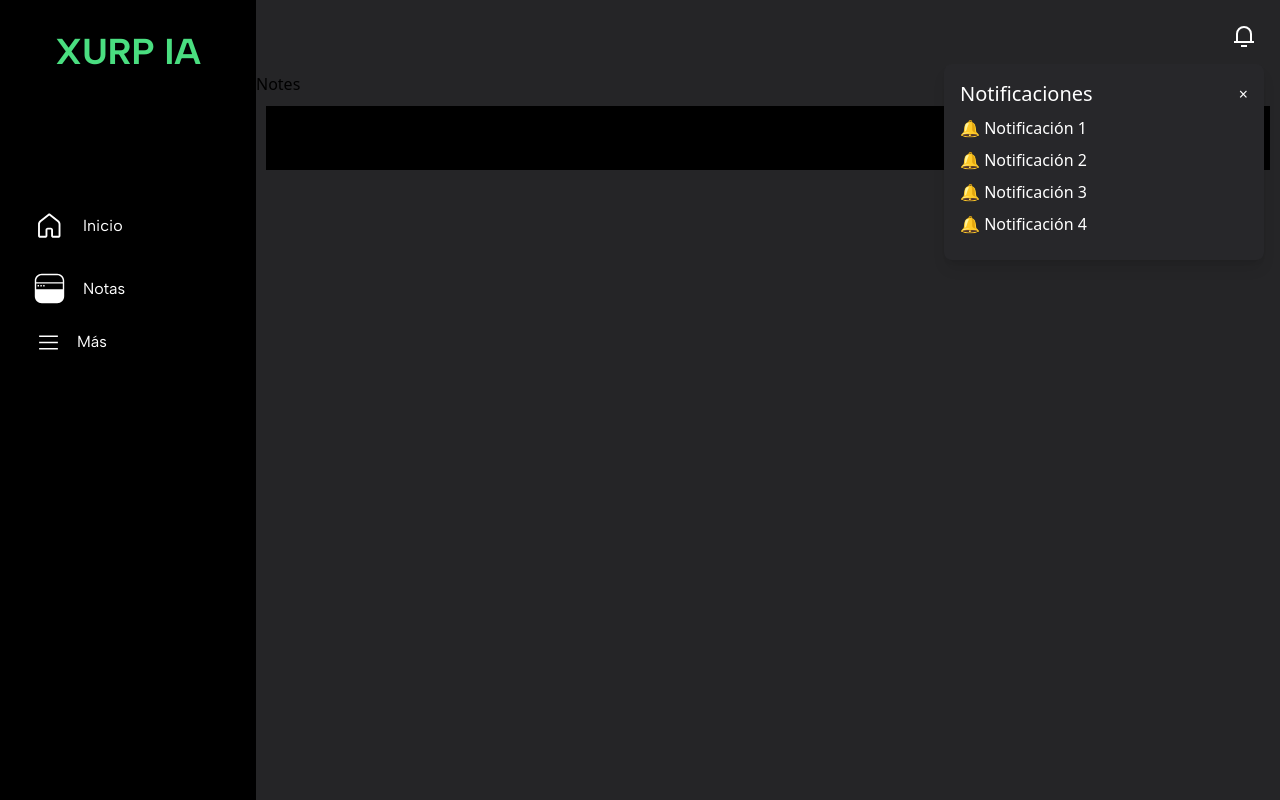
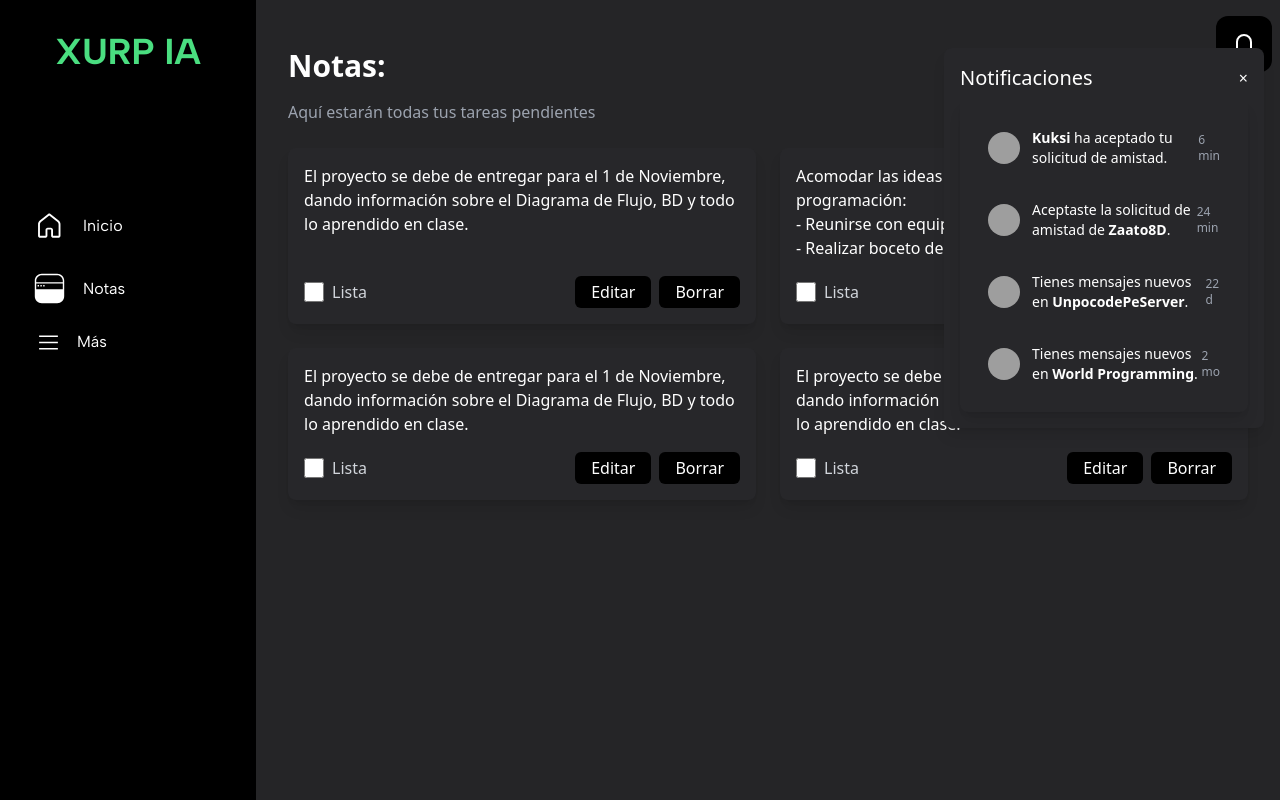
Before and after one commit to Mauroariza/xurpia-react, a React (Vite) app: page /Notes in a window 1280 px wide. Both pictures are taken after a click on the button 1244 px from the left and 36 px from the top of the page. Built offline with nearby package versions, Linux system fonts and the light colour scheme; grey boxes are pictures that could not be loaded.

Commit message:
Implementacion componentes Notes

```diff
--- a/src/pages/Home.tsx
+++ b/src/pages/Home.tsx
@@ -1,6 +1,6 @@
 export default function Home() {
   return (
-    <div className="dad font-albert container mx-auto p-4 text-white">
+    <div className="dad font-albert container mx-auto  text-white">
       <div className="input-buscar nav flex items-center justify-between mb-5">
         <div className="font-bold search flex w-full max-w-lg bg-[#343434] p-4 rounded-xl mr-3">
           <i className="bx bx-search text-xl mr-4" />
@@ -20,7 +20,7 @@ export default function Home() {
           />
         </div>
 
-        <button className="font-bold ml-10 bg-[#000000] py-4 px-6 rounded-xl hover:bg-zinc-700">
+        <button className="font-bold ml-13 mr-12 bg-[#000000] py-4 px-6 rounded-xl hover:bg-[#4ade80]">
           Buscar
         </button>
       </div>
--- a/src/pages/Layout.tsx
+++ b/src/pages/Layout.tsx
@@ -20,9 +20,10 @@ export const Layout = () => {
     <div className="flex bg-[#252527] h-screen">
       <SideBar />
       <div className="flex-1 flex flex-col">
-        <header className="p-4 flex justify-end">
+
+        <header className="p-2 flex justify-end items-center relative">
           <button
-            className="text-white p-2 rounded-full hover:bg-zinc-700"
+            className="fixed top-4 right-2 bg-[#000000] text-white p-4 rounded-xl hover:bg-[#4ade80]"
             onClick={toggleNotificacionesPopup}
           >
             <svg
@@ -36,7 +37,7 @@ export const Layout = () => {
             </svg>
           </button>
           {showNotificacionesPopup && (
-            <div className="absolute top-16 right-4 w-80 bg-zinc-800 p-4 rounded-lg shadow-lg z-50">
+            <div className="fixed top-12 right-4 w-80 bg-zinc-800 p-4 rounded-lg shadow-lg z-50">
               <div className="flex justify-between items-center mb-2">
                 <h3 className="text-xl text-white">Notificaciones</h3>
                 <button
@@ -50,6 +51,8 @@ export const Layout = () => {
             </div>
           )}
         </header>
+
+
         <main className="flex-1 overflow-y-auto">
           <Outlet />
         </main>
--- a/src/pages/Notificaciones.tsx
+++ b/src/pages/Notificaciones.tsx
@@ -1,14 +1,62 @@
-
-
 const Notificaciones = () => {
   return (
-    <div className="text-white">
+    <div className=" rounded-lg shadow-lg p-4 max-w-sm w-full text-sm">
+      <ul className="space-y-2">
+        <li className="flex items-center justify-between p-3 rounded-lg hover:bg-[#3c3f45] transition duration-200 cursor-pointer">
+          <div className="flex items-center space-x-3">
+            <img
+              src="https://randomuser.me/api/portraits/men/1.jpg"
+              alt="avatar"
+              className="w-8 h-8 rounded-full"
+            />
+            <p className="text-white">
+              <span className="font-semibold">Kuksi</span> ha aceptado tu solicitud de amistad.
+            </p>
+          </div>
+          <span className="text-xs text-gray-400">6 min</span>
+        </li>
 
-      <ul>
-        <li className="mb-2">🔔 Notificación 1</li>
-        <li className="mb-2">🔔 Notificación 2</li>
-        <li className="mb-2">🔔 Notificación 3</li>
-        <li className="mb-2">🔔 Notificación 4</li>
+        <li className="flex items-center justify-between p-3 rounded-lg hover:bg-[#3c3f45] transition duration-200 cursor-pointer">
+          <div className="flex items-center space-x-3">
+            <img
+              src="https://randomuser.me/api/portraits/men/2.jpg"
+              alt="avatar"
+              className="w-8 h-8 rounded-full"
+            />
+            <p className="text-white">
+              Aceptaste la solicitud de amistad de <span className="font-semibold">Zaato8D</span>.
+            </p>
+          </div>
+          <span className="text-xs text-gray-400">24 min</span>
+        </li>
+
+        <li className="flex items-center justify-between p-3 rounded-lg hover:bg-[#3c3f45] transition duration-200 cursor-pointer">
+          <div className="flex items-center space-x-3">
+            <img
+              src="https://randomuser.me/api/portraits/men/3.jpg"
+              alt="avatar"
+              className="w-8 h-8 rounded-full"
+            />
+            <p className="text-white">
+              Tienes mensajes nuevos en <span className="font-semibold">UnpocodePeServer</span>.
+            </p>
+          </div>
+          <span className="text-xs text-gray-400">22 d</span>
+        </li>
+
+        <li className="flex items-center justify-between p-3 rounded-lg hover:bg-[#3c3f45] transition duration-200 cursor-pointer">
+          <div className="flex items-center space-x-3">
+            <img
+              src="https://randomuser.me/api/portraits/men/4.jpg"
+              alt="avatar"
+              className="w-8 h-8 rounded-full"
+            />
+            <p className="text-white">
+              Tienes mensajes nuevos en <span className="font-semibold">World Programming</span>.
+            </p>
+          </div>
+          <span className="text-xs text-gray-400">2 mo</span>
+        </li>
       </ul>
     </div>
   );
--- a/src/pages/notes.tsx
+++ b/src/pages/notes.tsx
@@ -1,24 +1,125 @@
+import React, { useState } from 'react';
 
-import { useNavigate } from 'react-router-dom';
+const Notes = () => {
+  const [notas, setNotas] = useState([
+    {
+      id: 1,
+      texto: 'El proyecto se debe de entregar para el 1 de Noviembre, dando información sobre el Diagrama de Flujo, BD y todo lo aprendido en clase.',
+      completado: false,
+    },
+    {
+      id: 2,
+      texto: 'Acomodar las ideas principales del proyecto para ir a la programación:\n- Reunirse con equipo de trabajo\n- Realizar boceto de ideas',
+      completado: false,
+    },
+    {
+      id: 3,
+      texto: 'El proyecto se debe de entregar para el 1 de Noviembre, dando información sobre el Diagrama de Flujo, BD y todo lo aprendido en clase.',
+      completado: false,
+    },
+    {
+      id: 4,
+      texto: 'El proyecto se debe de entregar para el 1 de Noviembre, dando información sobre el Diagrama de Flujo, BD y todo lo aprendido en clase.',
+      completado: false,
+    },
+  ]);
 
-function Notes () {
-  const navigate = useNavigate();
-  const goToSomeRoute = () => {
-    navigate('/');  // Redirige a la ruta "/some-route"
+  const [editingId, setEditingId] = useState(null);
+  const [newText, setNewText] = useState('');
+
+  // Función para marcar una nota como completada
+  const toggleCompletar = (id) => {
+    setNotas(
+      notas.map((nota) =>
+        nota.id === id ? { ...nota, completado: !nota.completado } : nota
+      )
+    );
   };
+
+  // Función para borrar una nota
+  const borrarNota = (id) => {
+    setNotas(notas.filter((nota) => nota.id !== id));
+  };
+
+  // Función para habilitar la edición de una nota
+  const editarNota = (id, texto) => {
+    setEditingId(id);
+    setNewText(texto);
+  };
+
+  // Función para guardar cambios en la nota editada
+  const guardarNota = (id) => {
+    setNotas(
+      notas.map((nota) =>
+        nota.id === id ? { ...nota, texto: newText } : nota
+      )
+    );
+    setEditingId(null);
+    setNewText('');
+  };
+
   return (
-    <div>
-      <h1>Notes</h1>
-      <div
-        className="note-item"
-        onClick={goToSomeRoute}
-        style={{ padding: '20px', margin: '10px', background: '#000000', cursor: 'pointer' }}
-      >
-        Go to Some Route
+    <div className="p-8">
+      <h2 className="text-3xl font-bold text-white mb-4">Notas:</h2>
+      <p className="text-gray-400 mb-6">Aquí estarán todas tus tareas pendientes</p>
+      <div className="grid grid-cols-1 md:grid-cols-2 lg:grid-cols-2 gap-6">
+        {notas.map((nota) => (
+          <div
+            key={nota.id}
+            className={`bg-zinc-800 rounded-lg p-4 shadow-lg text-white flex flex-col justify-between ${
+              nota.completado ? 'opacity-50' : ''
+            }`}
+          >
+            {editingId === nota.id ? (
+              <textarea
+                className="bg-zinc-700 p-2 rounded-md text-white w-full mb-4 resize-none"
+                value={newText}
+                onChange={(e) => setNewText(e.target.value)}
+              />
+            ) : (
+              <p className="whitespace-pre-wrap">{nota.texto}</p>
+            )}
+
+            <div className="mt-4 flex justify-between items-center">
+              <label className="flex items-center space-x-2">
+                <input
+                  type="checkbox"
+                  checked={nota.completado}
+                  onChange={() => toggleCompletar(nota.id)}
+                  className="form-checkbox h-5 w-5 text-green-500 bg-gray-700 border-gray-600"
+                />
+                <span className="text-gray-300">Lista</span>
+              </label>
+
+              <div className="flex space-x-2">
+                {editingId === nota.id ? (
+                  <button
+                    onClick={() => guardarNota(nota.id)}
+                    className="bg-green-500 text-white px-4 py-1 rounded-md hover:bg-green-600"
+                  >
+                    Guardar
+                  </button>
+                ) : (
+                  <button
+                    onClick={() => editarNota(nota.id, nota.texto)}
+                    className="bg-black text-white px-4 py-1 rounded-md hover:bg-[#4ADE80]"
+                  >
+                    Editar
+                  </button>
+                )}
+                <button
+                  onClick={() => borrarNota(nota.id)}
+                  className="bg-black text-white px-4 py-1 rounded-md hover:bg-[#4ADE80]"
+                >
+                  Borrar
+                </button>
+              </div>
+            </div>
+          </div>
+        ))}
       </div>
     </div>
+  );
+};
 
-  );
-}
 export default Notes;
-//mejorar la navegación con el hook useNavigate de React Router
```
